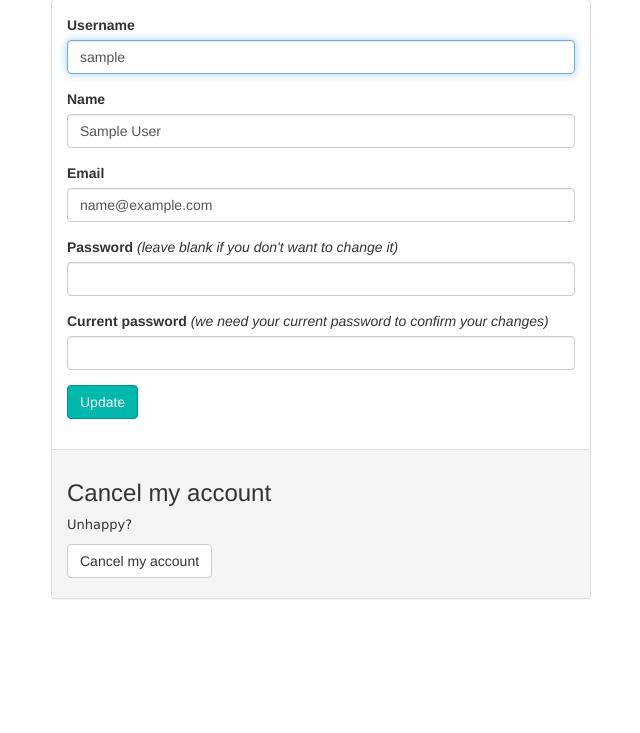
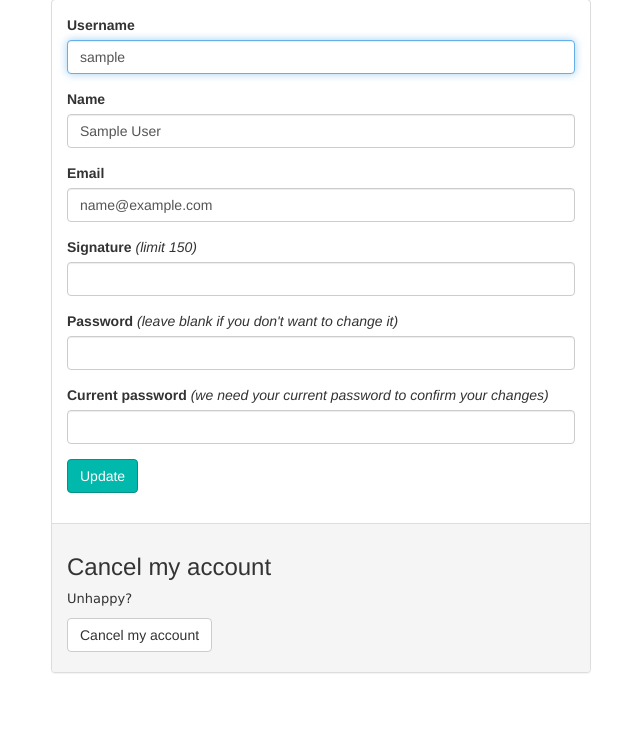
Before and after one commit to ddonche/yarnn, a Rails app: page /users/edit in a window 1280 px wide. Shown: the part 136-869 px from the top of the page, without its empty margins (224-864 px from the left). Before the commit the page ends 735 px from the top, so only its background shows below. Run offline with Rails 7, Linux system fonts and the light colour scheme; the visitor is signed in with stand-in values (Sample User, id 1); style sheets or scripts are compiled from the project's sources; some libraries are stand-ins or nearby versions.

Commit message:
added signature to users

```diff
--- a/app/controllers/concerns/devise_whitelist.rb
+++ b/app/controllers/concerns/devise_whitelist.rb
@@ -7,6 +7,6 @@ module DeviseWhitelist
 
   def configure_permitted_parameters
     devise_parameter_sanitizer.permit(:sign_up, keys: [:username, :name])
-    devise_parameter_sanitizer.permit(:account_update, keys: [:username, :name])
+    devise_parameter_sanitizer.permit(:account_update, keys: [:username, :name, :signature])
   end
 end
--- a/app/views/devise/registrations/edit.html.erb
+++ b/app/views/devise/registrations/edit.html.erb
@@ -24,6 +24,11 @@
       </div>
 
       <div class="form-group">
+        <%= f.label :signature %> <i>(limit 150)</i>
+        <%= f.text_field :signature, class: "form-control", :autofocus => true %>
+      </div>
+
+      <div class="form-group">
         <%= f.label :password %> <i>(leave blank if you don't want to change it)</i>
         <%= f.password_field :password, class: "form-control", :autocomplete => "off" %>
       </div>
@@ -41,6 +46,7 @@
 
     <% end %>
   </div>
+
   <div class="panel-footer">
 
     <h3>Cancel my account</h3>
--- a/app/views/posts/index.html.erb
+++ b/app/views/posts/index.html.erb
@@ -48,6 +48,11 @@
       	<%= link_to post, method: :delete, data: { confirm: 'Are you sure?' }, class: "btn btn-default btn-sm", style: "color: #039087;" do %>
       		<span class="glyphicon glyphicon-trash"></span>
       	<% end %>
+      	</div>
+      <% end %>
+
+      <% if post.user.signature? %>
+        <p><small class="author"><i><%= post.user.signature %></i></small></p>
       <% end %>
   </div>
 <% end %>
--- /dev/null
+++ b/db/migrate/20180602080726_add_signature_to_users.rb
@@ -0,0 +1,5 @@
+class AddSignatureToUsers < ActiveRecord::Migration[5.0]
+  def change
+    add_column :users, :signature, :text, :limit => 150
+  end
+end
```
Also changed, not shown: db/schema.rb.
